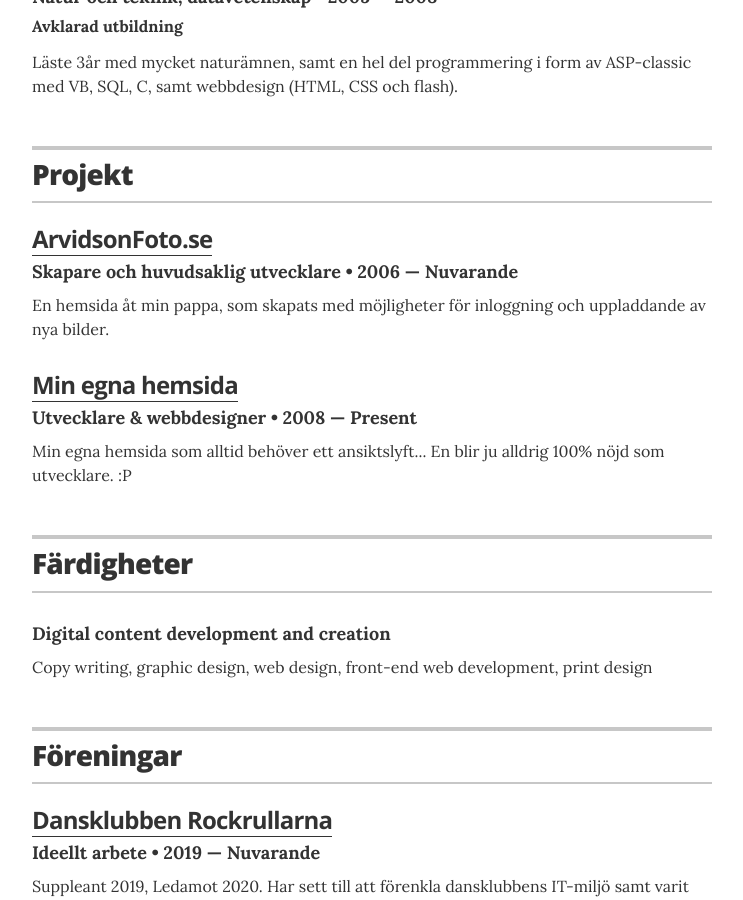
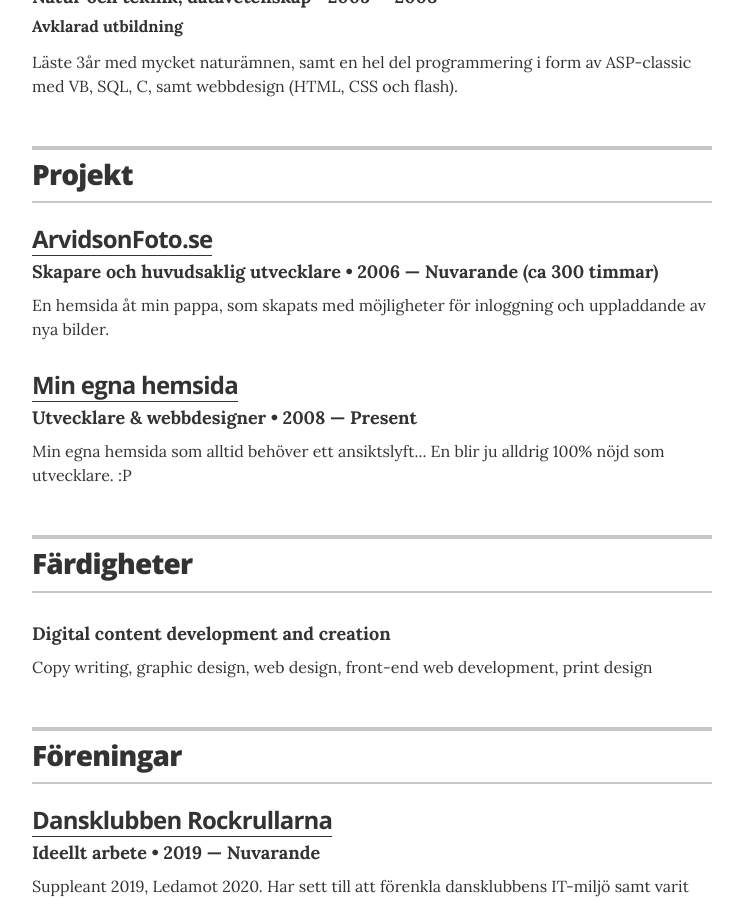
Before and after one commit to pownas/CV, a Jekyll site: the page built from index.html, in a window 1280 px wide and 900 px high, scrolled down 1476 px. Shown: the whole window, without its empty margins (268-1011 px from the left). Built offline with Jekyll 4.4.1, drawn with Linux system fonts in a browser that asks for light colours.

Commit message:
Lagt till timmar på projekt
Behöver nog ersätta ( ) med HTML-versioner

```diff
--- a/_data/projects.yml
+++ b/_data/projects.yml
@@ -4,7 +4,7 @@
 # arvidsonfoto.se
 - project: ArvidsonFoto.se
   role: Skapare och huvudsaklig utvecklare
-  duration: 2006 &mdash; Nuvarande
+  duration: "2006 &mdash; Nuvarande (ca 300 timmar)"
   url: "https://arvidsonfoto.se/"
   description: En hemsida åt min pappa, som skapats med möjligheter för inloggning och uppladdande av nya bilder.
 
```
